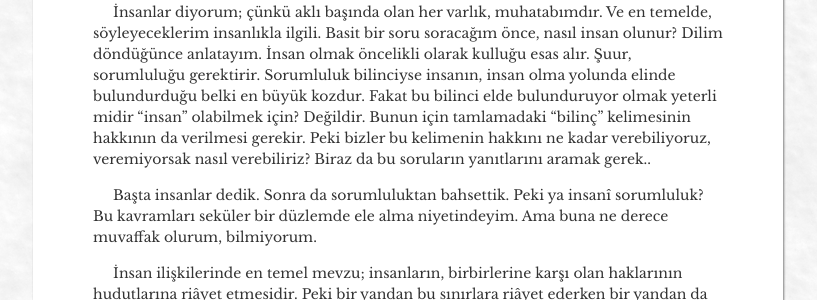
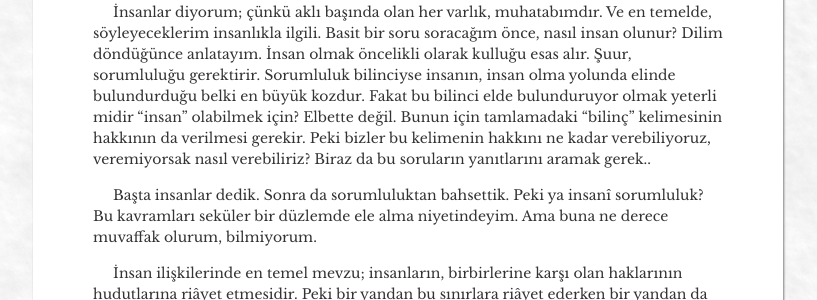
Before and after one commit to muhammedaydogdu/muhammedaydogdu.github.io, a Jekyll site: the page built from _posts/2018-12-16-ne-nedir-neymis.md, in a window 1280 px wide and 900 px high. Shown: the part 431-731 px from the top of the window, without its empty margins (232-1049 px from the left). Built offline with Jekyll 4.4.1, drawn with Linux system fonts in a browser that asks for light colours; some web fonts are replaced.

Commit message:
Update 2018-12-16-ne-nedir-neymis.md

```diff
--- a/_posts/2018-12-16-ne-nedir-neymis.md
+++ b/_posts/2018-12-16-ne-nedir-neymis.md
@@ -9,7 +9,7 @@ image: ne_nedir_neymis.jpg
 <br/>
 &nbsp;&nbsp;&nbsp;&nbsp; Merhaba İnsanlar..
 
-&nbsp;&nbsp;&nbsp;&nbsp; İnsanlar diyorum; çünkü aklı başında olan her varlık, muhatabımdır. Ve en temelde, söyleyeceklerim insanlıkla ilgili. Basit bir soru soracağım önce, nasıl insan olunur? Dilim döndüğünce anlatayım. İnsan olmak öncelikli olarak kulluğu esas alır. Şuur, sorumluluğu gerektirir. Sorumluluk bilinciyse insanın, insan olma yolunda elinde bulundurduğu belki en büyük kozdur. Fakat bu bilinci elde bulunduruyor olmak yeterli midir "insan" olabilmek için? Değildir. Bunun için tamlamadaki "bilinç" kelimesinin hakkının da verilmesi gerekir. Peki bizler bu kelimenin hakkını ne kadar verebiliyoruz, veremiyorsak nasıl verebiliriz? Biraz da bu soruların yanıtlarını aramak gerek..
+&nbsp;&nbsp;&nbsp;&nbsp; İnsanlar diyorum; çünkü aklı başında olan her varlık, muhatabımdır. Ve en temelde, söyleyeceklerim insanlıkla ilgili. Basit bir soru soracağım önce, nasıl insan olunur? Dilim döndüğünce anlatayım. İnsan olmak öncelikli olarak kulluğu esas alır. Şuur, sorumluluğu gerektirir. Sorumluluk bilinciyse insanın, insan olma yolunda elinde bulundurduğu belki en büyük kozdur. Fakat bu bilinci elde bulunduruyor olmak yeterli midir "insan" olabilmek için? Elbette değil. Bunun için tamlamadaki "bilinç" kelimesinin hakkının da verilmesi gerekir. Peki bizler bu kelimenin hakkını ne kadar verebiliyoruz, veremiyorsak nasıl verebiliriz? Biraz da bu soruların yanıtlarını aramak gerek..
 
 
 &nbsp;&nbsp;&nbsp;&nbsp; Başta insanlar dedik. Sonra da sorumluluktan bahsettik. Peki ya insanî sorumluluk? Bu kavramları seküler bir düzlemde ele alma niyetindeyim. Ama buna ne derece muvaffak olurum, bilmiyorum.
```
